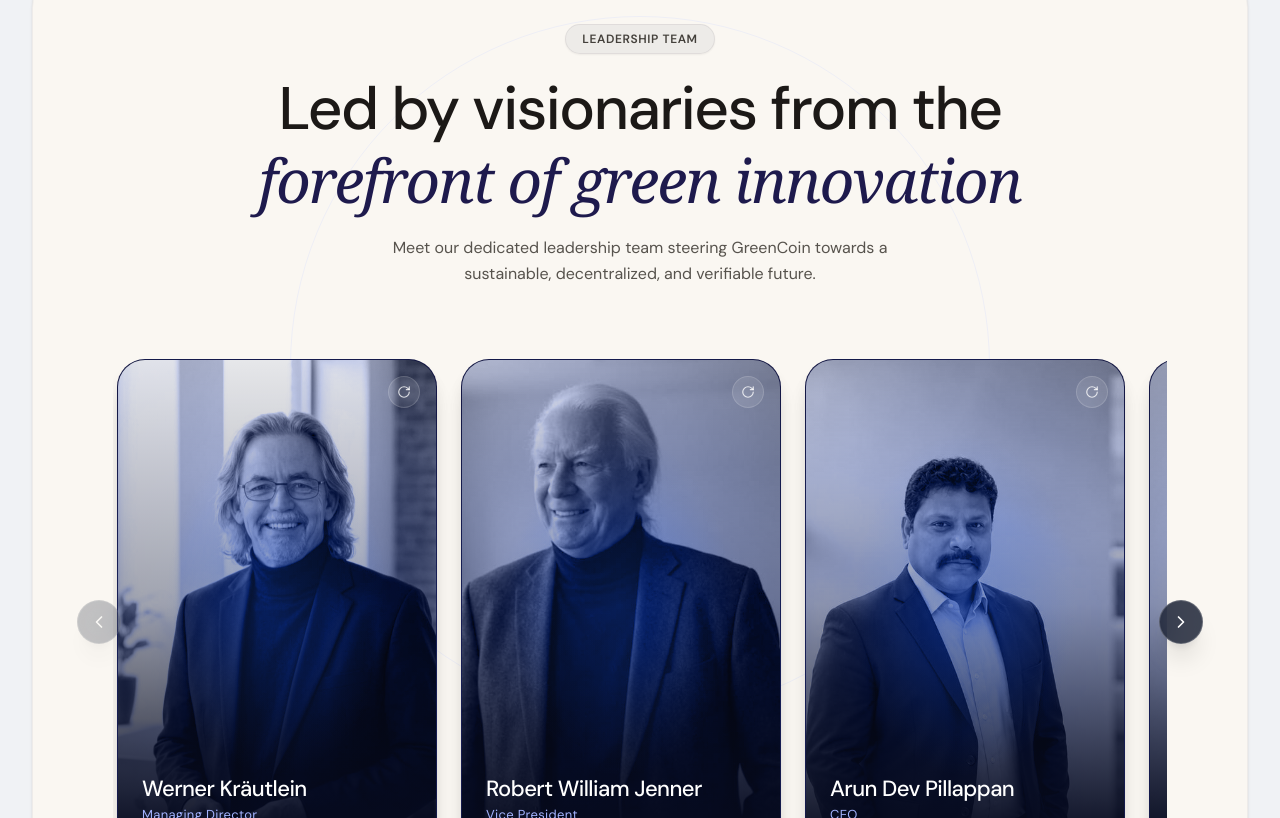
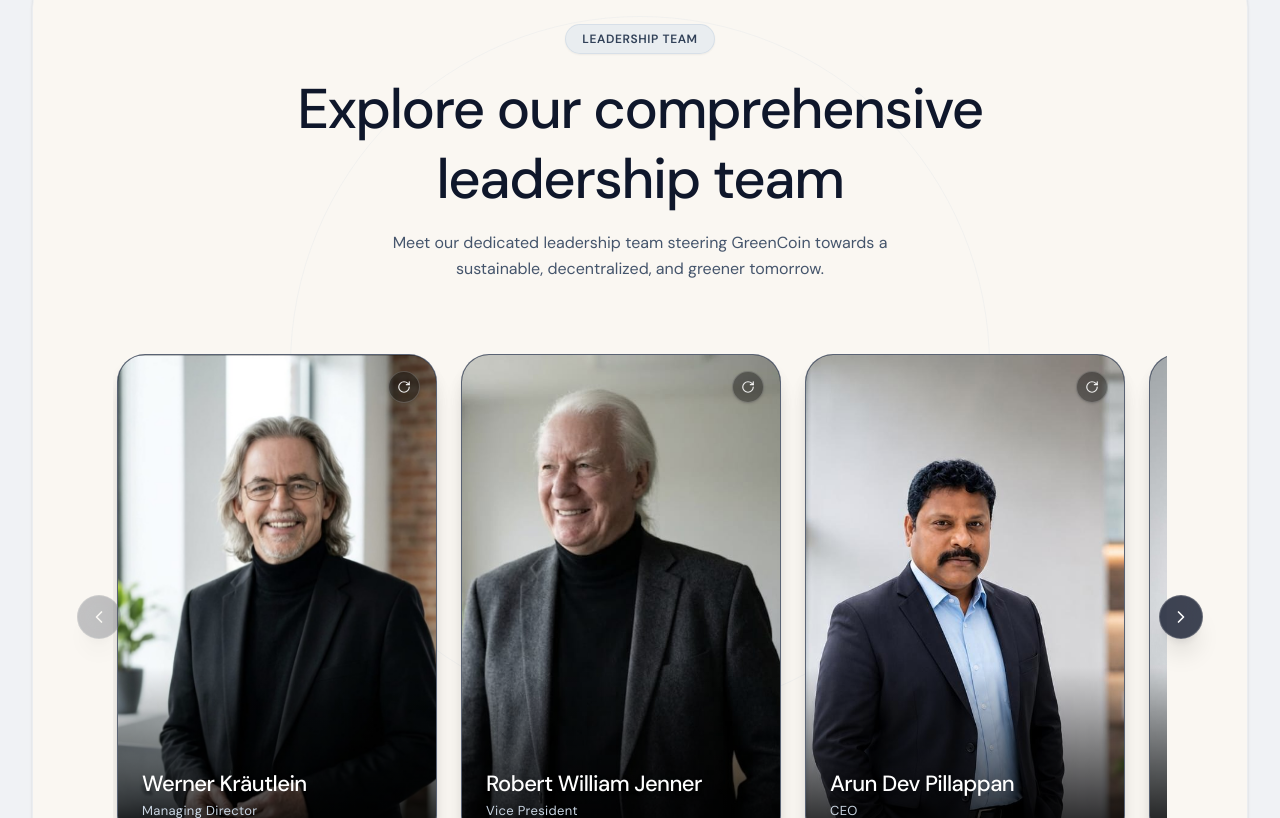
Before and after one commit to Deepakramki/GEC, a React (Vite) app: page / in a window 1280 px wide. Shown: the part 4202-5020 px from the top of the page. Built offline with nearby package versions, Linux system fonts and the light colour scheme.

Commit message:
Restore real image colors and standard site font in TeamSection

```diff
--- a/src/components/TeamSection.tsx
+++ b/src/components/TeamSection.tsx
@@ -21,7 +21,7 @@
     linkedin: 'https://www.linkedin.com/in/werner-kr%C3%A4utlein?utm_source=share_via&utm_content=profile&utm_medium=member_ios',
     bio: 'Over 25 years of global executive leadership in sustainable technology and corporate governance, pioneering blockchain-driven environmental impact and European regulatory compliance.',
     objectPosition: 'center 15%',
-    scale: 'scale-105',
+    scale: 'scale-100',
   },
   {
     id: 'robert',
@@ -31,7 +31,7 @@
     linkedin: 'https://www.linkedin.com/in/johanneswillamjenner?utm_source=share_via&utm_content=profile&utm_medium=member_ios',
     bio: 'Seasoned venture architect with extensive expertise in international business development, renewable energy transition, and cross-border strategic partnerships across Europe.',
     objectPosition: 'center 15%',
-    scale: 'scale-105',
+    scale: 'scale-100',
   },
   {
     id: 'arun',
@@ -41,7 +41,7 @@
     linkedin: 'https://www.linkedin.com/in/arun-p-7b233a260/',
     bio: "Visionary founder driving GreenCoin's mission to bridge decentralized finance with real-world carbon reduction, empowering communities toward a cleaner, verifiable future.",
     objectPosition: 'center 15%',
-    scale: 'scale-105',
+    scale: 'scale-100',
   },
   {
     id: 'deepak',
@@ -51,7 +51,7 @@
     linkedin: 'https://www.linkedin.com/in/deepakramki?utm_source=share_via&utm_content=profile&utm_medium=member_ios',
     bio: 'Lead systems architect specializing in high-throughput blockchain networks, smart contract security, and full-stack decentralized infrastructure for green assets.',
     objectPosition: 'center 10%',
-    scale: 'scale-120',
+    scale: 'scale-115',
   },
   {
     id: 'inba',
@@ -61,7 +61,7 @@
     linkedin: 'https://www.linkedin.com/in/inbazer?utm_source=share_via&utm_content=profile&utm_medium=member_ios',
     bio: 'Brand strategist and operational leader spearheading global community engagement, viral marketing strategies, and strategic alliances across eco-conscious ecosystems.',
     objectPosition: 'center 15%',
-    scale: 'scale-110',
+    scale: 'scale-105',
   },
 ];
 
@@ -114,27 +114,23 @@
   return (
     <section
       id="about"
-      className="w-full max-w-[1400px] mx-auto mt-6 bg-[#FAF7F2] rounded-[40px] p-6 sm:p-10 lg:p-14 shadow-sm border border-stone-200/60 transition-all duration-300 relative overflow-hidden"
+      className="w-full max-w-[1400px] mx-auto mt-6 bg-[#FAF7F2] rounded-[40px] p-6 sm:p-10 lg:p-14 shadow-sm border border-slate-200/60 transition-all duration-300 relative overflow-hidden"
     >
       {/* Decorative Subtle Background Orbit Ring */}
-      <div className="absolute top-12 left-1/2 -translate-x-1/2 w-[700px] h-[700px] rounded-full border border-indigo-200/40 pointer-events-none opacity-60" />
+      <div className="absolute top-12 left-1/2 -translate-x-1/2 w-[700px] h-[700px] rounded-full border border-slate-300/40 pointer-events-none opacity-50" />
 
-      {/* Header matching the reference design */}
+      {/* Header with normal site font */}
       <div className="max-w-3xl mx-auto text-center mb-12 sm:mb-14 relative z-10">
-        <span className="inline-flex items-center px-4 py-1.5 rounded-full text-[11px] sm:text-xs font-semibold tracking-wider uppercase bg-stone-200/70 text-stone-700 border border-stone-300/60 mb-5 shadow-xs">
+        <span className="inline-flex items-center px-4 py-1.5 rounded-full text-[11px] sm:text-xs font-semibold tracking-wider uppercase bg-slate-200/70 text-slate-700 border border-slate-300/60 mb-5 shadow-xs">
           Leadership Team
         </span>
 
-        <h2 className="text-3xl sm:text-5xl lg:text-6xl font-medium text-stone-900 leading-[1.18] tracking-tight">
-          Led by visionaries from the
-          <br />
-          <span className="font-serif italic font-normal text-indigo-950">
-            forefront of green innovation
-          </span>
+        <h2 className="text-3xl sm:text-5xl lg:text-[56px] font-medium text-slate-900 leading-tight tracking-tight">
+          Explore our comprehensive leadership team
         </h2>
 
-        <p className="text-sm sm:text-base text-stone-600 font-normal leading-relaxed max-w-xl mx-auto mt-4">
-          Meet our dedicated leadership team steering GreenCoin towards a sustainable, decentralized, and verifiable future.
+        <p className="text-sm sm:text-base text-slate-600 font-normal leading-relaxed max-w-xl mx-auto mt-4">
+          Meet our dedicated leadership team steering GreenCoin towards a sustainable, decentralized, and greener tomorrow.
         </p>
       </div>
 
@@ -184,39 +180,30 @@
                     isFlipped ? '[transform:rotateY(180deg)]' : ''
                   }`}
                 >
-                  {/* FRONT FACE: Deep Royal Blue Studio Portrait */}
-                  <div
-                    className="absolute inset-0 w-full h-full rounded-[28px] overflow-hidden [backface-visibility:hidden] border border-indigo-900/30 shadow-lg flex flex-col justify-end p-6"
-                    style={{
-                      background:
-                        'radial-gradient(circle at 50% 55%, #1e3a8a 0%, #0d1a45 45%, #070d24 100%)',
-                    }}
-                  >
-                    {/* Portrait Image with subtle blue rim lighting */}
+                  {/* FRONT FACE: Real Color Portrait with Clean Dark Bottom Gradient */}
+                  <div className="absolute inset-0 w-full h-full rounded-[28px] overflow-hidden [backface-visibility:hidden] border border-slate-300/40 shadow-lg bg-slate-900 flex flex-col justify-end p-6">
+                    {/* Portrait Image in 100% Real, Natural Colors (no blend mode or tint) */}
                     <img
                       src={member.image}
                       alt={member.name}
-                      className={`absolute inset-0 w-full h-full object-cover mix-blend-luminosity opacity-90 transition-transform duration-700 group-hover:scale-105 ${member.scale}`}
+                      className={`absolute inset-0 w-full h-full object-cover transition-transform duration-700 group-hover:scale-105 ${member.scale}`}
                       style={{ objectPosition: member.objectPosition }}
                     />
 
-                    {/* Gradient Overlay for Studio Lighting & Text Contrast */}
-                    <div className="absolute inset-0 bg-gradient-to-t from-[#060a1d] via-[#060a1d]/30 to-transparent pointer-events-none" />
-
-                    {/* Subtle Blue Rim Light Glow */}
-                    <div className="absolute inset-0 bg-radial from-blue-600/20 via-transparent to-transparent pointer-events-none" />
+                    {/* Smooth Bottom Gradient for Name & Role Legibility */}
+                    <div className="absolute inset-x-0 bottom-0 h-44 bg-gradient-to-t from-black/90 via-black/45 to-transparent pointer-events-none" />
 
                     {/* Flip Indicator Tag */}
-                    <div className="absolute top-4 right-4 z-20 w-8 h-8 rounded-full bg-white/10 hover:bg-white/20 backdrop-blur-md flex items-center justify-center text-white/80 border border-white/15 transition-all">
+                    <div className="absolute top-4 right-4 z-20 w-8 h-8 rounded-full bg-black/40 hover:bg-black/60 backdrop-blur-md flex items-center justify-center text-white/90 border border-white/20 transition-all shadow-sm">
                       <RotateCw className="w-3.5 h-3.5" />
                     </div>
 
-                    {/* Bottom Member Info */}
+                    {/* Bottom Member Info (Normal clean font) */}
                     <div className="relative z-10 text-left">
-                      <h3 className="text-xl sm:text-[22px] font-medium text-white tracking-tight leading-tight">
+                      <h3 className="text-xl sm:text-[22px] font-medium text-white tracking-tight leading-tight drop-shadow-sm">
                         {member.name}
                       </h3>
-                      <p className="text-xs sm:text-[13px] text-indigo-300 font-normal tracking-wide mt-1">
+                      <p className="text-xs sm:text-[13px] text-slate-300 font-normal tracking-wide mt-1 drop-shadow-sm">
                         {member.role}
                       </p>
                     </div>
@@ -249,7 +236,7 @@
 
                     {/* Bio Description */}
                     <div className="my-auto py-2">
-                      <p className="text-xs sm:text-[13px] text-indigo-100/85 leading-relaxed font-light">
+                      <p className="text-xs sm:text-[13px] text-indigo-100/90 leading-relaxed font-normal">
                         {member.bio}
                       </p>
                     </div>
@@ -276,7 +263,7 @@
 
         {/* Bottom Swipe Progress Indicator Bar */}
         <div className="mt-8 flex justify-center items-center">
-          <div className="w-48 h-1 bg-stone-300/60 rounded-full overflow-hidden relative">
+          <div className="w-48 h-1 bg-slate-300/60 rounded-full overflow-hidden relative">
             <div
               className="h-full bg-slate-900 rounded-full transition-all duration-150 ease-out"
               style={{
@@ -290,10 +277,10 @@
 
       {/* Section Footer Sub-Bar */}
       <div className="mt-12 sm:mt-14 text-center relative z-10">
-        <span className="inline-block px-4 py-1.5 rounded-full bg-stone-200/60 text-stone-600 text-xs font-medium mb-3">
+        <span className="inline-block px-4 py-1.5 rounded-full bg-slate-200/60 text-slate-600 text-xs font-medium mb-3">
           Why GreenCoin
         </span>
-        <p className="text-xs sm:text-sm text-stone-500 font-medium tracking-wide uppercase">
+        <p className="text-xs sm:text-sm text-slate-500 font-medium tracking-wide uppercase">
           Sustainable • Transparent • Decentralized
         </p>
       </div>
```
